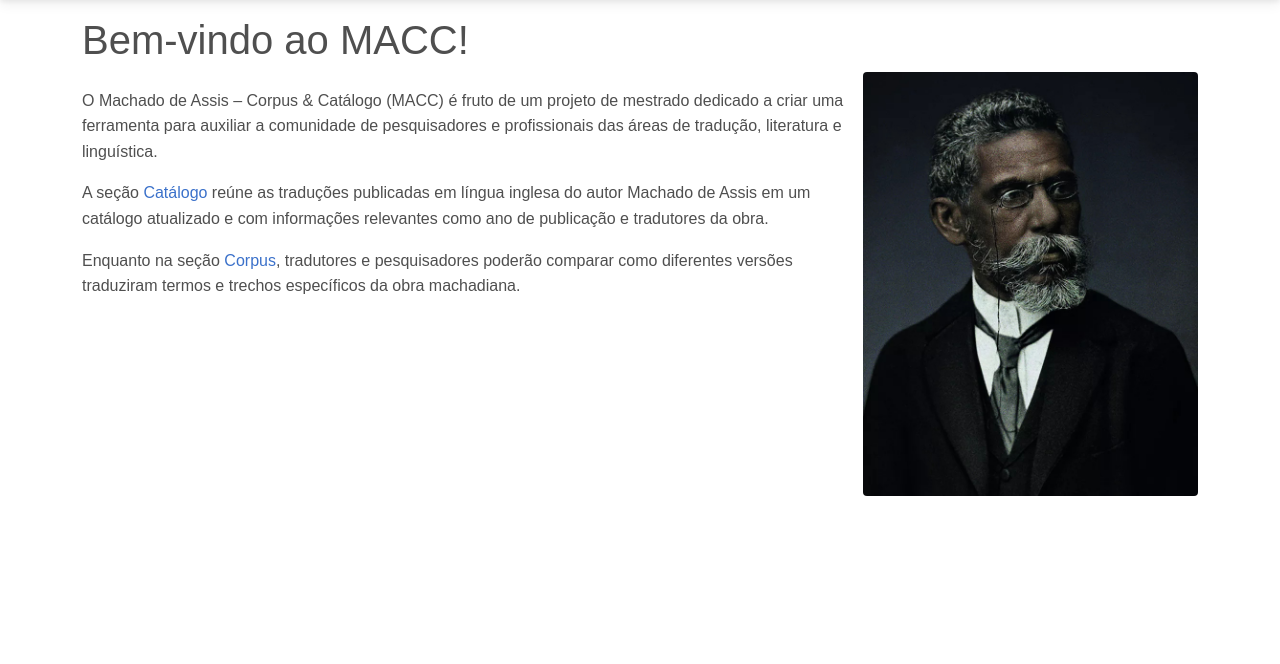
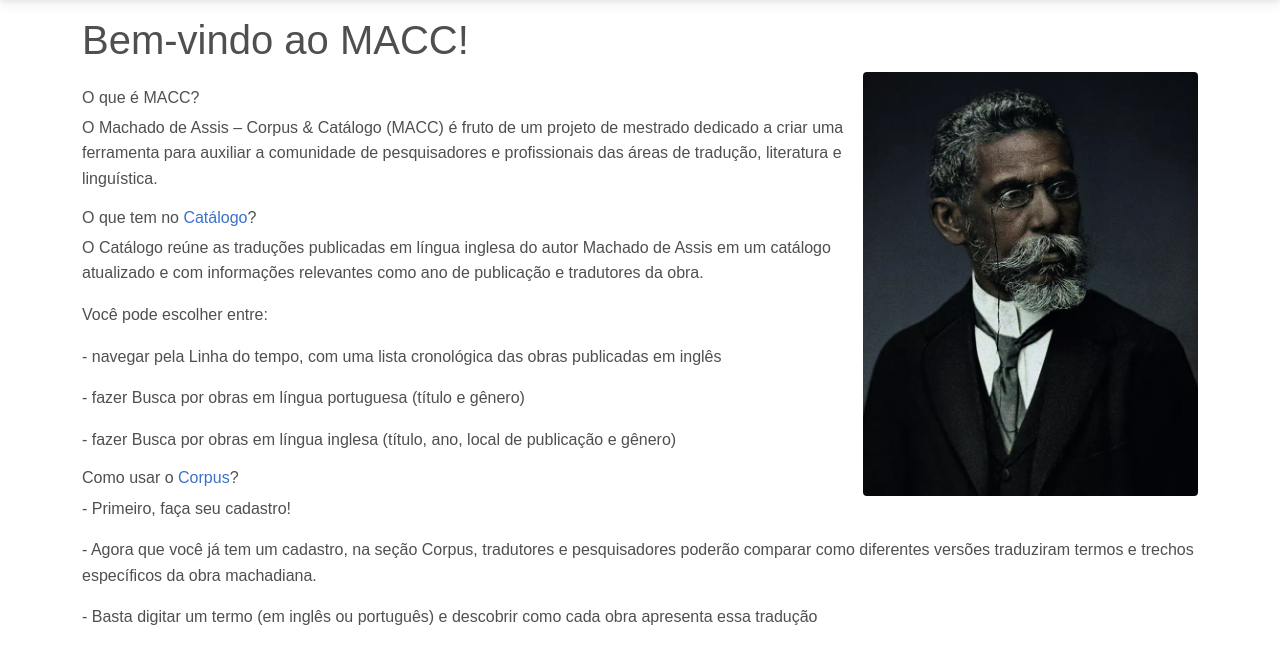
Before and after one commit to fflch/macc, a Django app: page /pt-br/ in a window 1280 px wide. Shown: the part 59-723 px from the top of the page. Run offline with Django 4.2, Linux system fonts and the light colour scheme; parts of the project's set-up code (start-up, migrations or seed data) failed here and were passed over; some libraries are stand-ins or nearby versions; some web fonts are replaced.

Commit message:
atualizacaoabout e home

```diff
--- a/templates/corpus/search.html
+++ b/templates/corpus/search.html
@@ -4,7 +4,9 @@
 
 {% block content %}
 
-<h1>{% translate "Corpus - Busca" %}</h1>
+<h1>{% translate "Busca no Corpus" %}</h1>
+
+<p>{% translate Você precisa escolher um idioma na coluna esquerda e uma modalidade na coluna direita.%}</p>
 
 <form action="{% url 'corpus:search' %}">
   {% csrf_token %}
--- a/templates/page/about.html
+++ b/templates/page/about.html
@@ -19,6 +19,7 @@
         O MACC (Machado de Assis – Corpus & Catálogo) é fruto de um projeto de mestrado do Programa de Pós-Graduação em Letras Estrangeiras e Tradução do Departamento de Letras Modernas da Faculdade de Filosofia, Letras e Ciências Humanas, da Universidade de São Paulo, sob a supervisão da Orientadora: Profa. Dra. Luciana Carvalho Fonseca. É um website dedicado a criar uma ferramenta para auxiliar a comunidade de pesquisadores e profissionais das áreas de tradução, literatura e linguística: <p>
         O <a href="{{ corpus_index_url }}">Catálogo</a> das traduções da obra machadiana para língua inglesa traz uma linha do tempo das publicações, começando em 1921. Você pode ver uma linha do tempo, uma breve apresentação da obra, buscar por títulos em inglês ou português, país da editora ou ano de publicação. <p>
         O <a href="{{ corpus_search_url }}">Corpus</a> paralelo traz uma ferramenta de busca de termos em que você poderá ver pequenos trechos contextualizando como cada palavra foi traduzida nas diferentes edições em língua inglesa. Você poderá buscar por termos em português ou inglês. <p>
+        Para citar o Catálogo ou Corpus, use: SYDIO, Ursula Puello. MACC: Machado de Assis Catálogo & Corpus. [S. l.], 1 jan. 2023. Disponível em: https://macc.fflch.usp.br.
       {% endblocktranslate %}
     </p>
   </div>
--- a/templates/page/home.html
+++ b/templates/page/home.html
@@ -18,16 +18,20 @@
     <img src="{% static 'img/machado_de_assis_real.jpg' %}" class="rounded float-right" width= 30% height= 30% alt="Machado de Assis">
 
       {% blocktranslate %}
-        <p>
-          O Machado de Assis – Corpus & Catálogo (MACC) é fruto de um projeto de mestrado dedicado a criar uma ferramenta para auxiliar a comunidade de pesquisadores e profissionais das áreas de tradução, literatura e linguística.
-        </p>
-        <p>
-          A seção <a href="{{ corpus_index_url }}">Catálogo</a> reúne as traduções publicadas em língua inglesa do autor Machado de Assis em um catálogo atualizado e com informações relevantes como ano de publicação e tradutores da obra.
-        </p>
-        <p>
-          Enquanto na seção <a href="{{ corpus_search_url }}">Corpus</a>, tradutores e pesquisadores poderão comparar como diferentes versões traduziram termos e trechos específicos da obra machadiana.
-        </p>
-        </p>
+        <h6>O que é MACC? </h6>
+        <p> O Machado de Assis – Corpus & Catálogo (MACC) é fruto de um projeto de mestrado dedicado a criar uma ferramenta para auxiliar a comunidade de pesquisadores e profissionais das áreas de tradução, literatura e linguística. </p>
+
+        <h6>O que tem no <a href="{{ corpus_index_url }}">Catálogo</a>? </h6>
+        <p> O Catálogo reúne as traduções publicadas em língua inglesa do autor Machado de Assis em um catálogo atualizado e com informações relevantes como ano de publicação e tradutores da obra. </p>
+        <p> Você pode escolher entre: </p>
+        <p>- navegar pela Linha do tempo, com uma lista cronológica das obras publicadas em inglês</p>
+        <p>- fazer Busca por obras em língua portuguesa (título e gênero)</p>
+        <p>- fazer Busca por obras em língua inglesa (título, ano, local de publicação e gênero)</p>
+
+        <h6>Como usar o <a href="{{ corpus_search_url }}">Corpus</a>?</h6>
+        <p> - Primeiro, faça seu cadastro!</p>
+        <p> - Agora que você já tem um cadastro, na seção Corpus, tradutores e pesquisadores poderão comparar como diferentes versões traduziram termos e trechos específicos da obra machadiana. </p>
+        <p> - Basta digitar um termo (em inglês ou português) e descobrir como cada obra apresenta essa tradução </p>
       {% endblocktranslate %}
 
 
```
